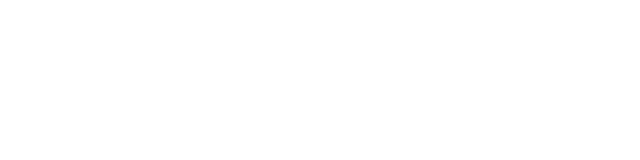
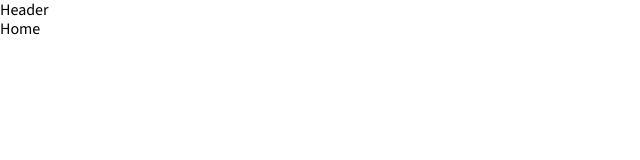
Before and after one commit to sarangdaddy/React-TS-Playground, a React (Create React App) app: page / in a window 1280 px wide. Shown: the top 160 px of the page, without its empty margins (0-640 px from the left). Built offline with nearby package versions, Linux system fonts and the light colour scheme; a web font is replaced by a local one.

Commit message:
Chore : 초기 router 세팅 및 배포 테스트
- 프로젝트 시작에 앞서 배포 진행 및 테스트

```diff
--- a/src/components/App/index.tsx
+++ b/src/components/App/index.tsx
@@ -1,5 +1,8 @@
+import { router } from '@/router';
+import { RouterProvider } from 'react-router-dom';
+
 const App = () => {
-  return null;
+  return <RouterProvider router={router} />;
 };
 
 export default App;
--- /dev/null
+++ b/src/components/Header/index.tsx
@@ -0,0 +1,5 @@
+const Header = () => {
+  return <h1>Header</h1>;
+};
+
+export default Header;
--- /dev/null
+++ b/src/router/index.tsx
@@ -0,0 +1,29 @@
+import { createBrowserRouter } from 'react-router-dom';
+import { ROUTE_PATH } from './routePath';
+import Layout from '@/screens/Layout';
+import NotFound from '@/screens/NotFound';
+import Home from '@/screens/Home';
+import Tv from '@/screens/Tv';
+import Search from '@/screens/Search';
+
+export const router = createBrowserRouter([
+  {
+    element: <Layout />,
+    path: ROUTE_PATH.ROOT,
+    errorElement: <NotFound />,
+    children: [
+      {
+        path: ROUTE_PATH.HOME,
+        element: <Home />,
+      },
+      {
+        path: ROUTE_PATH.TV,
+        element: <Tv />,
+      },
+      {
+        path: ROUTE_PATH.SEARCH,
+        element: <Search />,
+      },
+    ],
+  },
+]);
--- /dev/null
+++ b/src/router/routePath.ts
@@ -0,0 +1,6 @@
+export const ROUTE_PATH = {
+  ROOT: `${process.env.PUBLIC_URL}`,
+  HOME: `${process.env.PUBLIC_URL}/`,
+  TV: `${process.env.PUBLIC_URL}/tv`,
+  SEARCH: `${process.env.PUBLIC_URL}/search`,
+} as const;
--- /dev/null
+++ b/src/screens/Home/index.tsx
@@ -0,0 +1,5 @@
+const Home = () => {
+  return <h1>Home</h1>;
+};
+
+export default Home;
--- /dev/null
+++ b/src/screens/Layout/index.tsx
@@ -0,0 +1,13 @@
+import { Outlet } from 'react-router-dom';
+import Header from '@/components/Header';
+
+const Layout = () => {
+  return (
+    <>
+      <Header />
+      <Outlet />
+    </>
+  );
+};
+
+export default Layout;
--- /dev/null
+++ b/src/screens/NotFound/index.tsx
@@ -0,0 +1,5 @@
+const NotFound = () => {
+  return <h1>NotFound</h1>;
+};
+
+export default NotFound;
--- /dev/null
+++ b/src/screens/Search/index.tsx
@@ -0,0 +1,5 @@
+const Search = () => {
+  return <h1>Search</h1>;
+};
+
+export default Search;
--- /dev/null
+++ b/src/screens/Tv/index.tsx
@@ -0,0 +1,5 @@
+const Tv = () => {
+  return <h1>Tv</h1>;
+};
+
+export default Tv;
```
